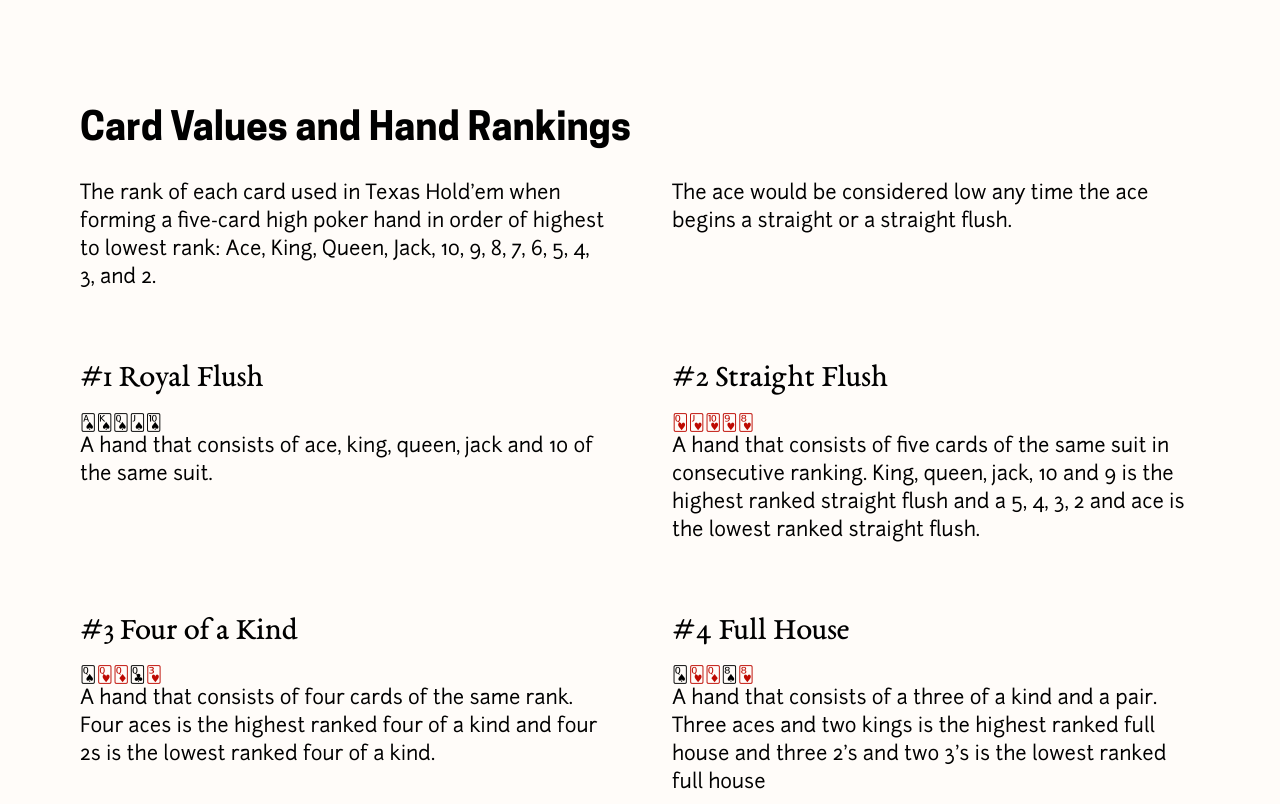
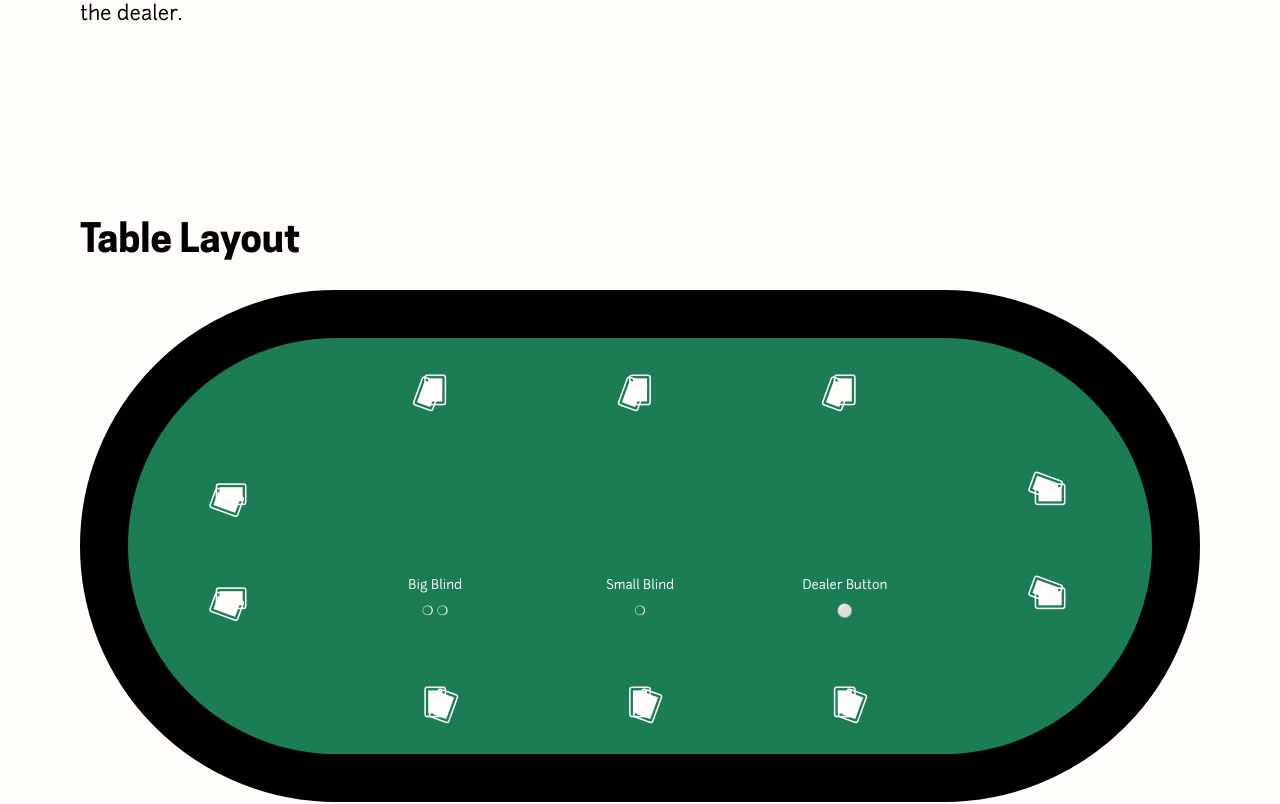
Before and after one commit to mattmaneval/texasholdem, a React (Create React App) app: page / in a window 1280 px wide. Shown: the part 1283-2087 px from the top of the page. Built offline with nearby package versions, Linux system fonts and the light colour scheme.

Commit message:
Css grid poker table

```diff
--- a/src/components/App.js
+++ b/src/components/App.js
@@ -11,9 +11,10 @@ function App() {
       <GlobalStyle />
       <Hero />
       <Overview />
+      <TableLayout />
       <HandRankings />
       <Gameplay />
-      <TableLayout />
+
     </div>
   );
 }
--- a/src/components/TableLayout.js
+++ b/src/components/TableLayout.js
@@ -1,6 +1,8 @@
-import styled from 'styled-components';
+import styled, { css } from 'styled-components';
 import mixins from '../styles/mixins';
-import HoleCards from './cards/HoleCards';
+import media from '../styles/media';
+import theme from '../styles/theme';
+const { color, fonts } = theme;
 
 const SectionTableLayout = styled.section `
   ${mixins.wrap};
@@ -9,114 +11,295 @@ const SectionTableLayout = styled.section `
 const TableGrid = styled.div `
   display: grid;
   grid-template-columns: repeat(5, 1fr);
-  grid-template-rows: repeat(4, 6em);
+  grid-template-rows: repeat(4, 6.5em);
   justify-items: center;
   align-items: center;
+  background-color: ${color.backgroundAlt};
+  border-radius: 20em;
+  border: 3em solid ${color.foreground};
+
+  @media ${media.primary} {
+    grid-template-rows: repeat(4, 5em);
+    border: 2.3em solid ${color.foreground};
+  }
+
+  @media ${media.secondary} {
+    grid-template-rows: repeat(4, 3em);
+    border: 1.3em solid ${color.foreground};
+  }
 `;
 
 const Player1 = styled.div `
   grid-area: 4/4/5/5;
-  font-size: 2em;
+  font-size: 1rem;
+  position: relative;
 `;
 
 const Player2 = styled.div `
   grid-area: 4/3/5/4;
-  font-size: 2em;
+  font-size: 1rem;
+  position: relative;
 `;
 
 const Player3 = styled.div `
   grid-area: 4/2/5/3;
-  font-size: 2em;
+  font-size: 1rem;
+  position: relative;
 `;
 
 const Player4 = styled.div `
   grid-area: 3/1/4/2;
-  font-size: 2em;
+  font-size: 1rem;
   transform: rotate(90deg);
+  position: relative;
 `;
 
 const Player5 = styled.div `
   grid-area: 2/1/3/2;
-  font-size: 2em;
+  font-size: 1rem;
   transform: rotate(90deg);
+  position: relative;
 `;
 
 const Player6 = styled.div `
   grid-area: 1/2/2/3;
-  font-size: 2em;
+  font-size: 1rem;
+  position: relative;
 `;
 
 const Player7 = styled.div `
   grid-area: 1/3/2/4;
-  font-size: 2em;
+  font-size: 1rem;
+  position: relative;
 `;
 
 const Player8 = styled.div `
   grid-area: 1/4/2/5;
-  font-size: 2em;
+  font-size: 1rem;
+  position: relative;
 `;
 
 const Player9 = styled.div `
   grid-area: 2/5/3/6;
-  font-size: 2em;
+  font-size: 1rem;
   transform: rotate(90deg);
+  position: relative;
 `;
 
 const Player10 = styled.div `
   grid-area: 3/5/4/6;
-  font-size: 2em;
+  font-size: 1rem;
   transform: rotate(90deg);
+  position: relative;
 `;
 
 const DealerButton = styled.div `
+  grid-area: 3/4/4/5;
+  font-size: 0.8em;
+  color: ${color.background};
+  text-align: center;
+  line-height: 2em;
+  font-family: ${fonts.font};
 
+  @media ${media.secondary} {
+    font-size: 0.6em;
+  }
 `;
 
 const SmallBlind = styled.div `
+  grid-area: 3/3/4/4;
+  font-size: 0.8em;
+  color: ${color.background};
+  text-align: center;
+  line-height: 2em;
+  font-family: ${fonts.font};
 
+  @media ${media.secondary} {
+    font-size: 0.6em;
+  }
 `;
 
 const BigBlind = styled.div `
+  grid-area: 3/2/4/3;
+  font-size: 0.8em;
+  color: ${color.background};
+  text-align: center;
+  line-height: 2em;
+  font-family: ${fonts.font};
 
+  @media ${media.secondary} {
+    font-size: 0.6em;
+  }
+`;
+
+const card = css `
+  font-size: 1.65em;
+  color: ${color.background};
+  padding: 0.25rem;
+
+  @media ${media.secondary} {
+    font-size: 1.25em;
+  }
+`;
+
+const TableCard1 = styled.span `
+  ${card}
+  position: absolute;
+  left: 0.3em;
+  transform: rotate(20deg);
+`;
+
+const TableCard2 = styled.span `
+  ${card}
+`;
+
+const TableCard3 = styled.span `
+  ${card}
+  position: absolute;
+  left: 0.3em;
+  transform: rotate(20deg);
+`;
+
+const TableCard4= styled.span `
+  ${card}
+`;
+
+const TableCard5 = styled.span `
+  ${card}
+  position: absolute;
+  left: 0.3em;
+  transform: rotate(20deg);
+`;
+
+const TableCard6 = styled.span `
+  ${card}
+`;
+
+const TableCard7 = styled.span `
+  ${card}
+  position: absolute;
+  left: 0.3em;
+  transform: rotate(20deg);
+`;
+
+const TableCard8 = styled.span `
+  ${card}
+`;
+
+const TableCard9 = styled.span `
+  ${card}
+  position: absolute;
+  left: 0.3em;
+  transform: rotate(20deg);
+`;
+
+const TableCard10 = styled.span `
+  ${card}
+`;
+
+const TableCard11 = styled.span `
+  ${card}
+  position: absolute;
+  left: -0.3em;
+  transform: rotate(20deg);
+`;
+
+const TableCard12 = styled.span `
+  ${card}
+`;
+
+const TableCard13 = styled.span `
+  ${card}
+  position: absolute;
+  left: -0.3em;
+  transform: rotate(20deg);
+`;
+
+const TableCard14 = styled.span `
+  ${card}
+`;
+
+const TableCard15 = styled.span `
+  ${card}
+  position: absolute;
+  left: -0.3em;
+  transform: rotate(20deg);
+`;
+
+const TableCard16 = styled.span `
+  ${card}
+`;
+
+const TableCard17 = styled.span `
+  ${card}
+  position: absolute;
+  left: -0.3em;
+  transform: rotate(20deg);
+`;
+
+const TableCard18 = styled.span `
+  ${card}
+`;
+
+const TableCard19 = styled.span `
+  ${card}
+  position: absolute;
+  left: -0.3em;
+  transform: rotate(20deg);
+`;
+
+const TableCard20 = styled.span `
+  ${card}
 `;
 
 const TableLayout = () => {
   return(
     <SectionTableLayout>
+    <h2>Table Layout</h2>
       <TableGrid>
         <Player1>
-          <HoleCards />
+          <TableCard1>&#127136;</TableCard1>
+          <TableCard2>&#127136;</TableCard2>
         </Player1>
         <Player2>
-          <HoleCards />
+          <TableCard3>&#127136;</TableCard3>
+          <TableCard4>&#127136;</TableCard4>
         </Player2>
         <Player3>
-          <HoleCards />
+          <TableCard5>&#127136;</TableCard5>
+          <TableCard6>&#127136;</TableCard6>
         </Player3>
         <Player4>
-          <HoleCards />
+          <TableCard7>&#127136;</TableCard7>
+          <TableCard8>&#127136;</TableCard8>
         </Player4>
         <Player5>
-          <HoleCards />
+          <TableCard9>&#127136;</TableCard9>
+          <TableCard10>&#127136;</TableCard10>
         </Player5>
         <Player6>
-          <HoleCards />
+          <TableCard11>&#127136;</TableCard11>
+          <TableCard12>&#127136;</TableCard12>
         </Player6>
         <Player7>
-          <HoleCards />
+          <TableCard13>&#127136;</TableCard13>
+          <TableCard14>&#127136;</TableCard14>
         </Player7>
         <Player8>
-          <HoleCards />
+          <TableCard15>&#127136;</TableCard15>
+          <TableCard16>&#127136;</TableCard16>
         </Player8>
         <Player9>
-          <HoleCards />
+          <TableCard17>&#127136;</TableCard17>
+          <TableCard18>&#127136;</TableCard18>
         </Player9>
         <Player10>
-          <HoleCards />
+          <TableCard19>&#127136;</TableCard19>
+          <TableCard20>&#127136;</TableCard20>
         </Player10>
-        <DealerButton>DealerButton</DealerButton>
-        <SmallBlind>Small Blind</SmallBlind>
-        <BigBlind>Big Blind</BigBlind>
+        <DealerButton>Dealer Button<br />&#9898;</DealerButton>
+        <SmallBlind>Small Blind<br />&#10061;</SmallBlind>
+        <BigBlind>Big Blind<br />&#10061; &#10061;</BigBlind>
       </TableGrid>
     </SectionTableLayout>
   );
--- a/src/styles/GlobalStyle.js
+++ b/src/styles/GlobalStyle.js
@@ -99,15 +99,15 @@ const GlobalStyle = createGlobalStyle`
   }
 
   .cards-container {
-    // margin-bottom: ${space.space};
+    margin-bottom: ${space.space};
   }
 
   .red-card,
   .black-card {
-    // font-size: 6em;
+    font-size: 6em;
 
     @media ${media.secondary} {
-      // font-size: 35em;
+      font-size: 5em;
     }
   }
 
```
Also changed, not shown: src/components/cards/TableCards.js (added, +20 -0 lines).
